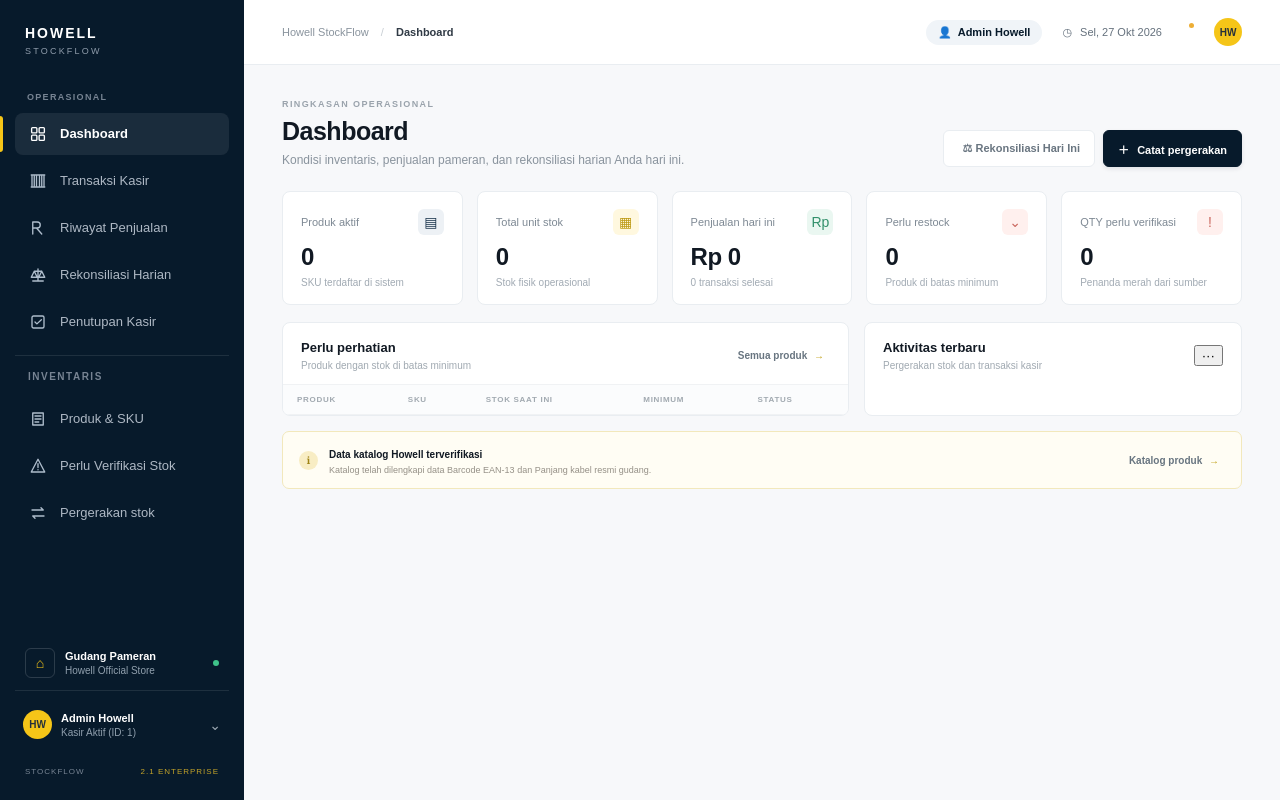
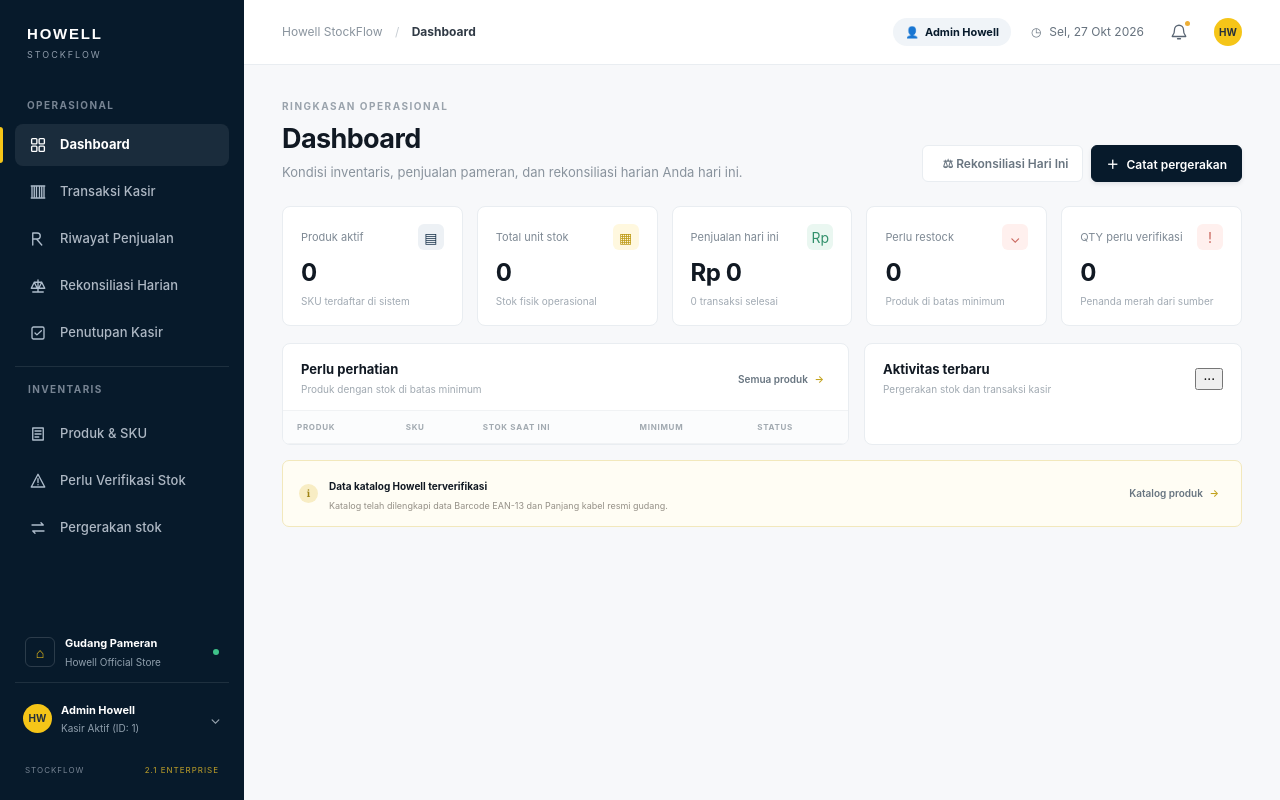
Before and after one commit to wildanfi12/stockflow, a website: page index.html in a window 1280 px wide. Drawn offline with Linux system fonts and the light colour scheme; no server answers.

Commit message:
Seragamkan font dan haluskan ikon StockFlow

```diff
--- a/styles.css
+++ b/styles.css
@@ -105,3 +105,7 @@
 /* Navigation icon polish */
 .nav{min-height:42px;gap:12px;padding:10px 13px;border-radius:8px;font-size:13px;line-height:1.35;transition:background .18s ease,color .18s ease,transform .18s ease}.nav-icon{width:20px!important;height:20px;display:inline-flex;align-items:center;justify-content:center;flex:0 0 20px;color:currentColor;font-size:0!important;text-align:center}.nav-icon svg{display:block;width:18px;height:18px;overflow:visible}.nav:not(.active) .nav-icon{color:#aebdcc}.nav:hover{transform:translateX(2px)}.nav.active{font-weight:700}.nav-group-label{font-size:10px!important;letter-spacing:1.5px}.nav-group-label:not(.nav){padding-left:13px}
 @media(max-width:650px){.nav{justify-content:flex-start;padding:10px 11px}.nav:not(.active){font-size:13px}.nav span.nav-icon{font-size:0!important}}
+
+
+/* Type and icon refinement */
+:root{--font-ui:Inter,"Segoe UI",Arial,sans-serif}body,button,input,select,textarea{font-family:var(--font-ui)}body{font-size:14px;line-height:1.5;-webkit-font-smoothing:antialiased;text-rendering:optimizeLegibility}.brand{padding-left:12px;gap:0}.brand b{font-size:15px;letter-spacing:1.8px}.brand span{font-size:9px;letter-spacing:2px}.workspace-label{font-size:10px;letter-spacing:1.4px}.nav{font-family:var(--font-ui);font-size:13px;font-weight:550;letter-spacing:.05px}.nav.active{font-weight:650}.crumb{font-size:12px}.crumb b{font-weight:650}.date-chip{font-size:12px}.icon-btn{width:30px;height:30px;display:inline-flex;align-items:center;justify-content:center;padding:0;cursor:pointer}.icon-btn svg{width:18px;height:18px;fill:none;stroke:currentColor;stroke-width:1.7;stroke-linecap:round;stroke-linejoin:round}.icon-btn i{top:4px;right:4px}.eyebrow{font-size:10px;letter-spacing:1.5px}h1{font-family:var(--font-ui);font-size:27px;font-weight:700;letter-spacing:-.6px}.page-heading p{font-size:13px;line-height:1.55}.button,.text-button,.field input,.field select,.filter-select,.cashier-fields input,.cashier-fields select,.search-input-field,.recon-date-picker input,.actual-input,.notes-textarea{font-family:var(--font-ui)}.field input,.field select,.filter-select{font-size:12px}.cashier-fields input,.cashier-fields select{font-size:12px}.button{font-size:12px}.panel-head h2,.scan-panel h2,.stat-card strong{font-family:var(--font-ui)}
```
